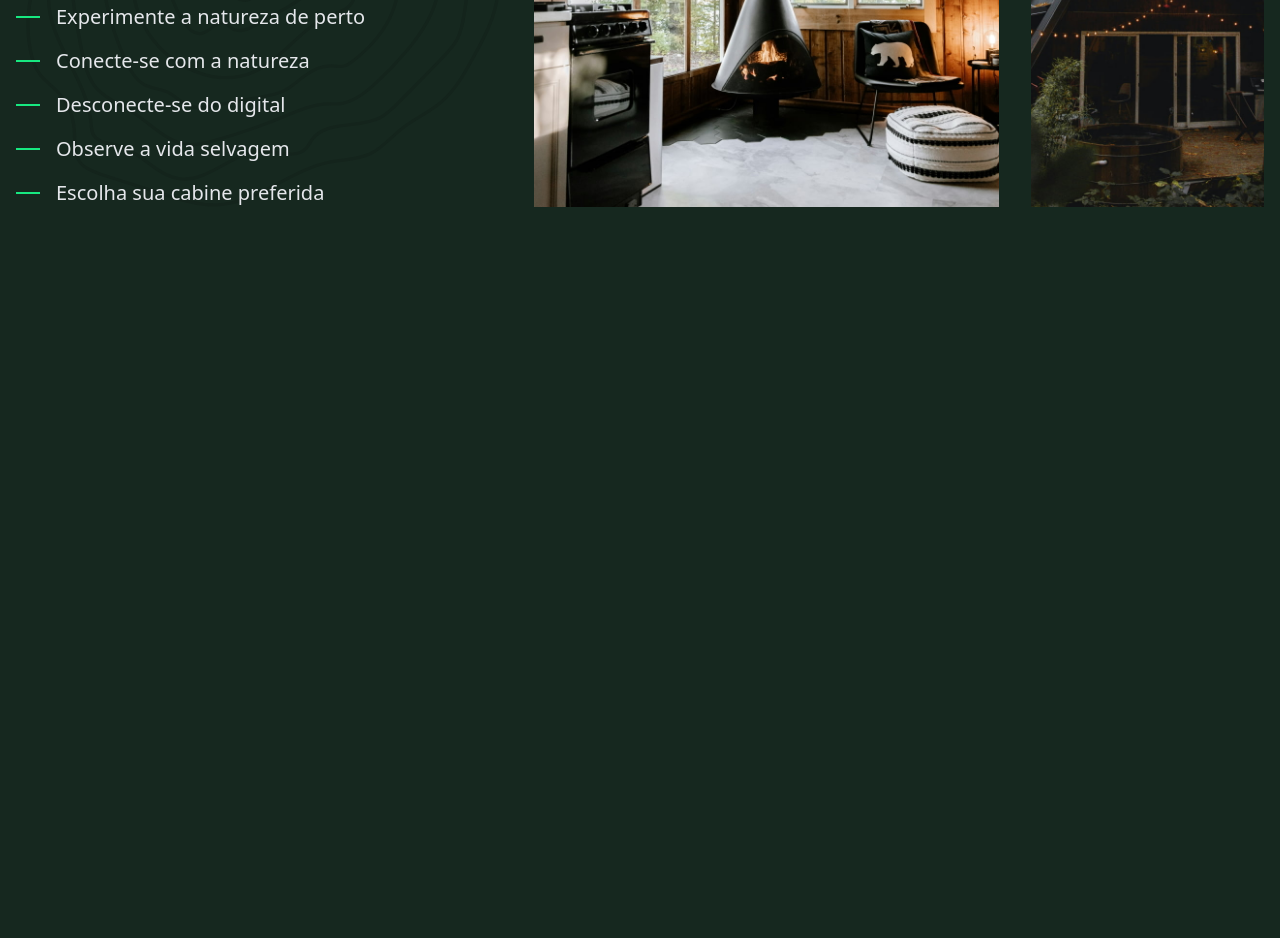
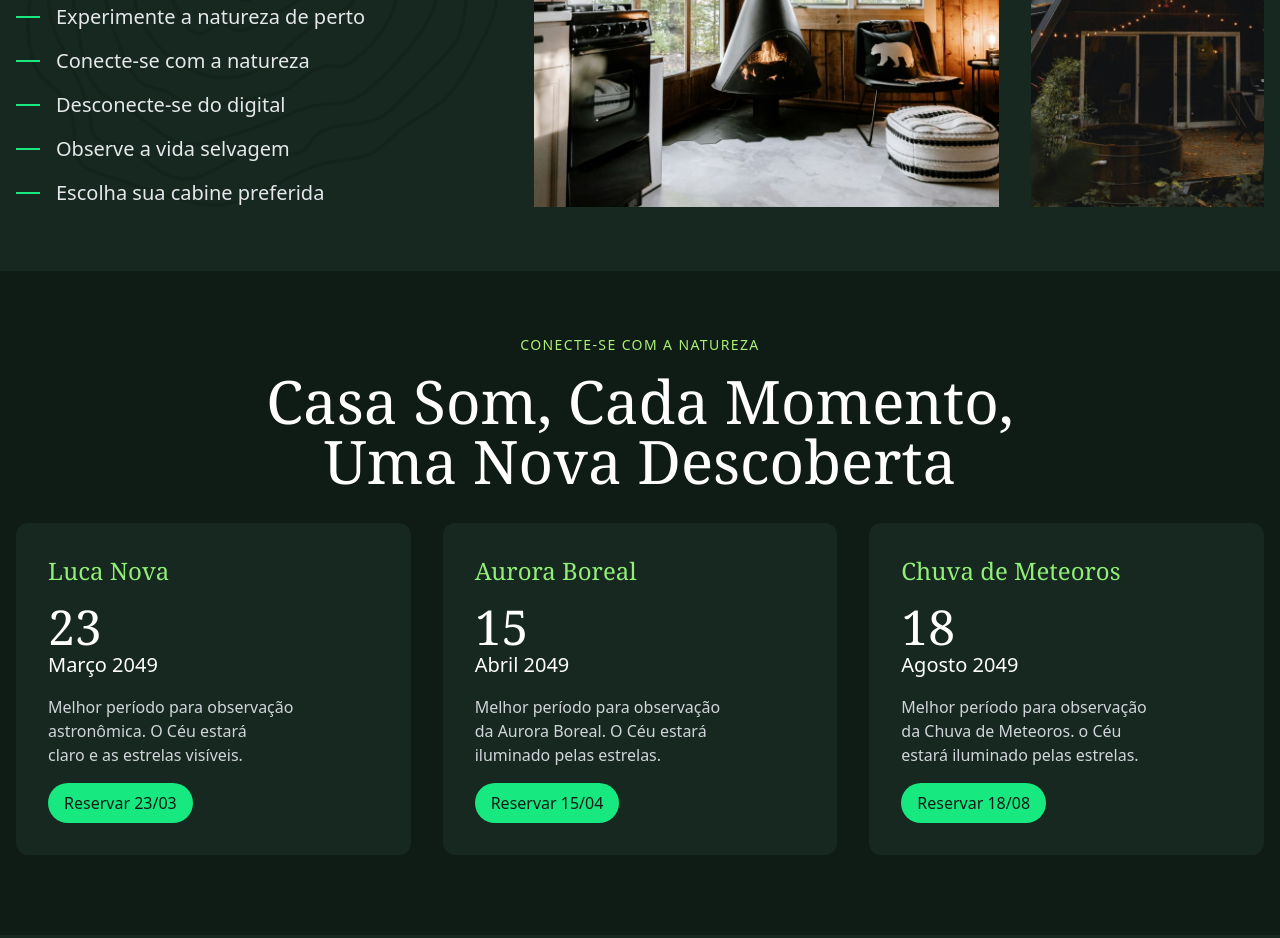
Before and after one commit to edmartelo/forest, a website: page src/index.html in a window 1280 px wide. Shown: the part 1293-2231 px from the top of the page. Before the commit the page ends 1884 px from the top, so only its background shows below. Drawn offline with Linux system fonts and the light colour scheme.

Commit message:
aula 806 Eventos

```diff
--- a/src/index.html
+++ b/src/index.html
@@ -271,5 +271,94 @@
       </div>
     </div>
   </section>
+
+  <section id="eventos" class="mb-12 sm:mb-16 py-12 sm:py-16 bg-verde-900">
+    <div class="container">
+      <p class="mb-4 text-center text-verde-200 uppercase tracking-widest text-sm">Conecte-se com a natureza
+      </p>
+      <h2 class="
+        mb-8
+        text-4xl
+        m-auto
+        font-serif
+        text-balance
+        text-center
+        text-white
+        max-w-screen-md
+        capitalize
+        sm:text-6xl"
+      >
+        Casa som, cada momento, uma nova descoberta
+      </h2>
+      <div class="overflow-x-auto snap-x snap-mandatory pb-4 grid gap-4 grid-cols-[repeat(3,minmax(300px,1fr))] sm:gap-8">
+        <div class="grid snap-center gap-4 bg-verde-800 p-6 sm:p-8 rounded-xl">
+          <h3 class="text-verde-300 text-2xl font-serif">Luca Nova</h3>
+          <div class="text-white">
+            <p class="font-serif text-5xl">23</p>
+            <p class="text-xl">Março 2049</p>
+          </div>
+          <p class="text-gray-300 text-balance">
+            Melhor período para observação astronômica. O Céu estará claro e as estrelas visíveis.
+          </p>
+          <a href="#contato" class="
+            bg-verde-400
+            text-verde-900
+            py-2
+            px-4
+            inline-block
+            rounded-full
+            self-end
+            justify-self-start"
+          >
+          Reservar 23/03
+          </a>
+        </div>
+        <div class="grid snap-center gap-4 bg-verde-800 p-6 sm:p-8 rounded-xl">
+          <h3 class="text-verde-300 text-2xl font-serif">Aurora Boreal</h3>
+          <div class="text-white">
+            <p class="font-serif text-5xl">15</p>
+            <p class="text-xl">Abril 2049</p>
+          </div>
+          <p class="text-gray-300 text-balance">
+            Melhor período para observação da Aurora Boreal. O Céu estará iluminado pelas estrelas.
+          </p>
+          <a href="#contato" class="
+            bg-verde-400
+            text-verde-900
+            py-2
+            px-4
+            inline-block
+            rounded-full
+            self-end
+            justify-self-start"
+          >
+          Reservar 15/04
+          </a>
+        </div>
+        <div class="grid snap-center gap-4 bg-verde-800 p-6 sm:p-8 rounded-xl">
+          <h3 class="text-verde-300 text-2xl font-serif">Chuva de Meteoros</h3>
+          <div class="text-white">
+            <p class="font-serif text-5xl">18</p>
+            <p class="text-xl">Agosto 2049</p>
+          </div>
+          <p class="text-gray-300 text-balance">
+            Melhor período para observação da Chuva de Meteoros. o Céu estará iluminado pelas estrelas.
+          </p>
+          <a href="#contato" class="
+            bg-verde-400
+            text-verde-900
+            py-2
+            px-4
+            inline-block
+            rounded-full
+            self-end
+            justify-self-start"
+          >
+          Reservar 18/08
+          </a>
+        </div>
+      </div>
+    </div>
+  </section>
 </body>
 </html>
```
Also changed, not shown: src/output.css.
